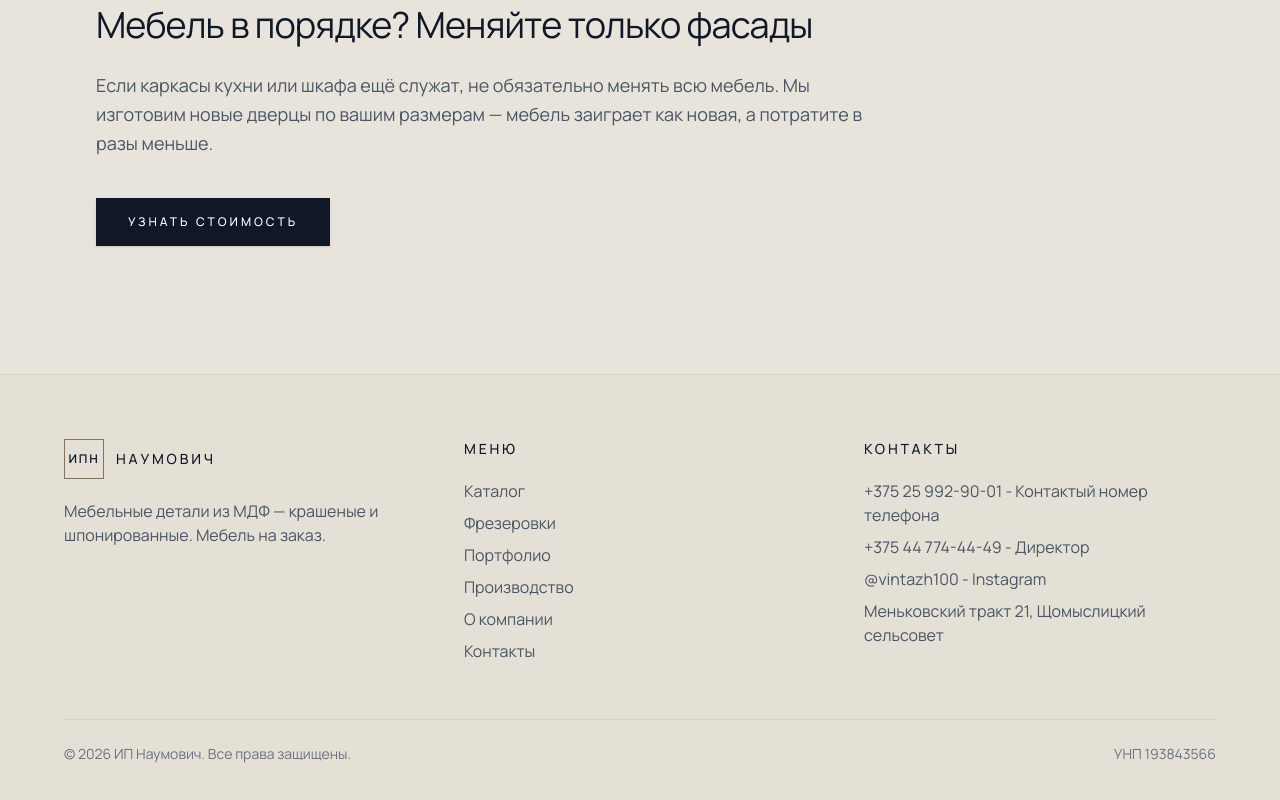
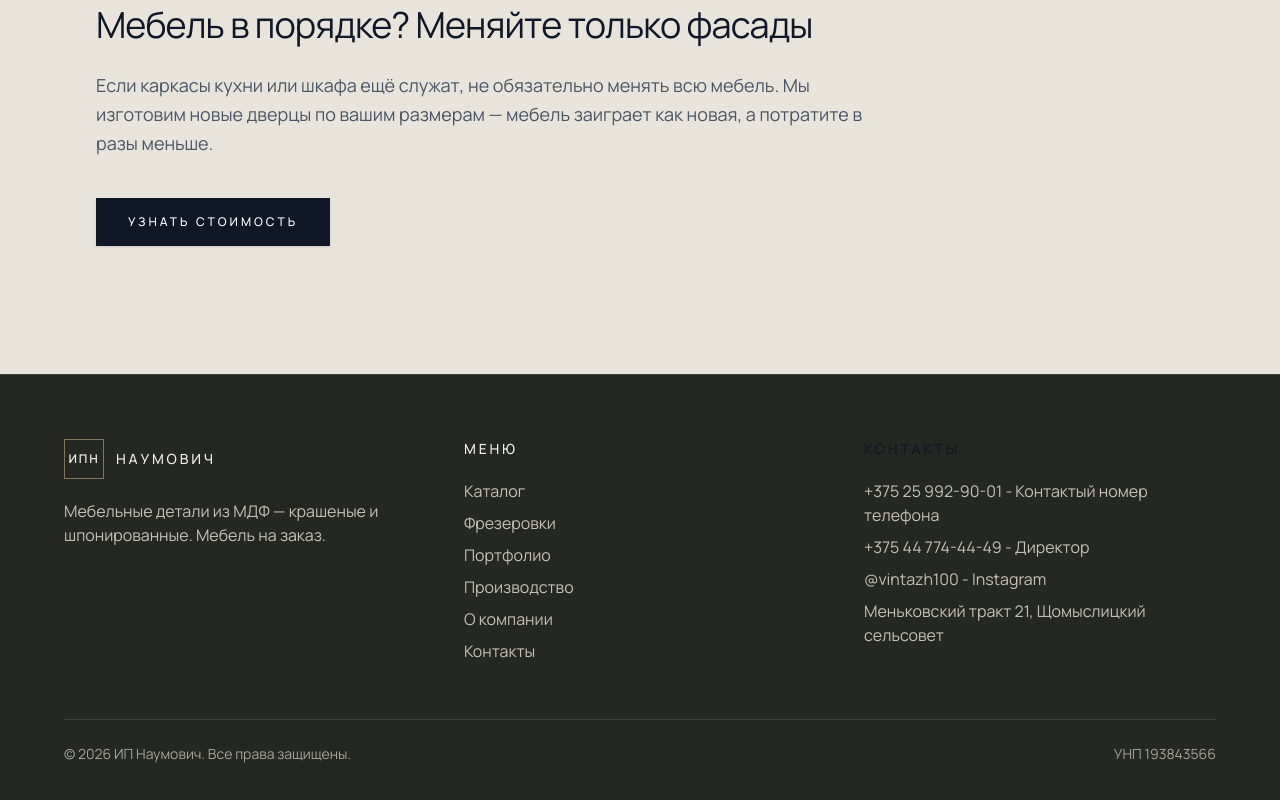
Before and after one commit to IljaBelousow/naumovich-site, a Next.js app: page / in a window 1280 px wide. Shown: the part 2527-3327 px from the top of the page. Built offline with nearby package versions, Linux system fonts and the light colour scheme.

Commit message:
Make footer dark graphite with warm premium contrast

```diff
--- a/src/components/Footer.tsx
+++ b/src/components/Footer.tsx
@@ -11,27 +11,27 @@ const navigation = [
 
 export default function Footer() {
   return (
-    <footer className="border-t border-[#D8D0C3] bg-[#E5E0D6]">
+    <footer className="border-t border-[#3B3D37] bg-[#252723]">
       <div className="w-full px-5 py-16 sm:px-8 lg:px-12 xl:px-16">
         <div className="grid grid-cols-1 gap-12 md:grid-cols-3">
           {/* Бренд */}
           <div>
             <Link href="/" className="flex items-center gap-3">
-              <span className="flex h-10 w-10 items-center justify-center border border-[#82745F] text-xs font-semibold tracking-[0.15em] text-gray-900">
+              <span className="flex h-10 w-10 items-center justify-center border border-[#82745F] text-xs font-semibold tracking-[0.15em] text-[#F1EEE7]">
                 ИПН
               </span>
-              <span className="text-sm font-medium uppercase tracking-[0.2em] text-gray-900">
+              <span className="text-sm font-medium uppercase tracking-[0.2em] text-[#F1EEE7]">
                 Наумович
               </span>
             </Link>
-            <p className="mt-5 max-w-xs text-base font-light text-gray-600">
+            <p className="mt-5 max-w-xs text-base font-light text-[#C4C0B7]">
               Мебельные детали из МДФ — крашеные и шпонированные. Мебель на заказ.
             </p>
           </div>
 
           {/* Меню */}
           <div>
-            <p className="text-sm font-medium uppercase tracking-[0.2em] text-gray-900">
+            <p className="text-sm font-medium uppercase tracking-[0.2em] text-[#F1EEE7]">
               Меню
             </p>
             <ul className="mt-5 space-y-2">
@@ -39,7 +39,7 @@ export default function Footer() {
                 <li key={item.name}>
                   <Link
                     href={item.href}
-                    className="text-base font-light text-gray-600 transition-colors hover:text-[#82745F]"
+                    className="text-base font-light text-[#C4C0B7] transition-colors hover:text-[#B7A58A]"
                   >
                     {item.name}
                   </Link>
@@ -53,9 +53,9 @@ export default function Footer() {
             <p className="text-sm font-medium uppercase tracking-[0.2em] text-gray-900">
               Контакты
             </p>
-            <ul className="mt-5 space-y-2 text-base font-light text-gray-600">
+            <ul className="mt-5 space-y-2 text-base font-light text-[#C4C0B7]">
               <li>
-                <a href="tel:+375259929001" className="transition-colors hover:text-[#82745F]">
+                <a href="tel:+375259929001" className="transition-colors hover:text-[#B7A58A]">
                   +375 25 992-90-01 - Контактый номер телефона
                 </a>
               </li>
@@ -79,7 +79,7 @@ export default function Footer() {
           </div>
         </div>
 
-        <div className="mt-14 flex flex-col gap-2 border-t border-[#D8D0C3] pt-6 text-sm font-light text-gray-500 sm:flex-row sm:justify-between">
+        <div className="mt-14 flex flex-col gap-2 border-t border-[#3B3D37] pt-6 text-sm font-light text-[#A7A49C] sm:flex-row sm:justify-between">
           <p>© 2026 ИП Наумович. Все права защищены.</p>
           <p>УНП 193843566</p>
         </div>
```
